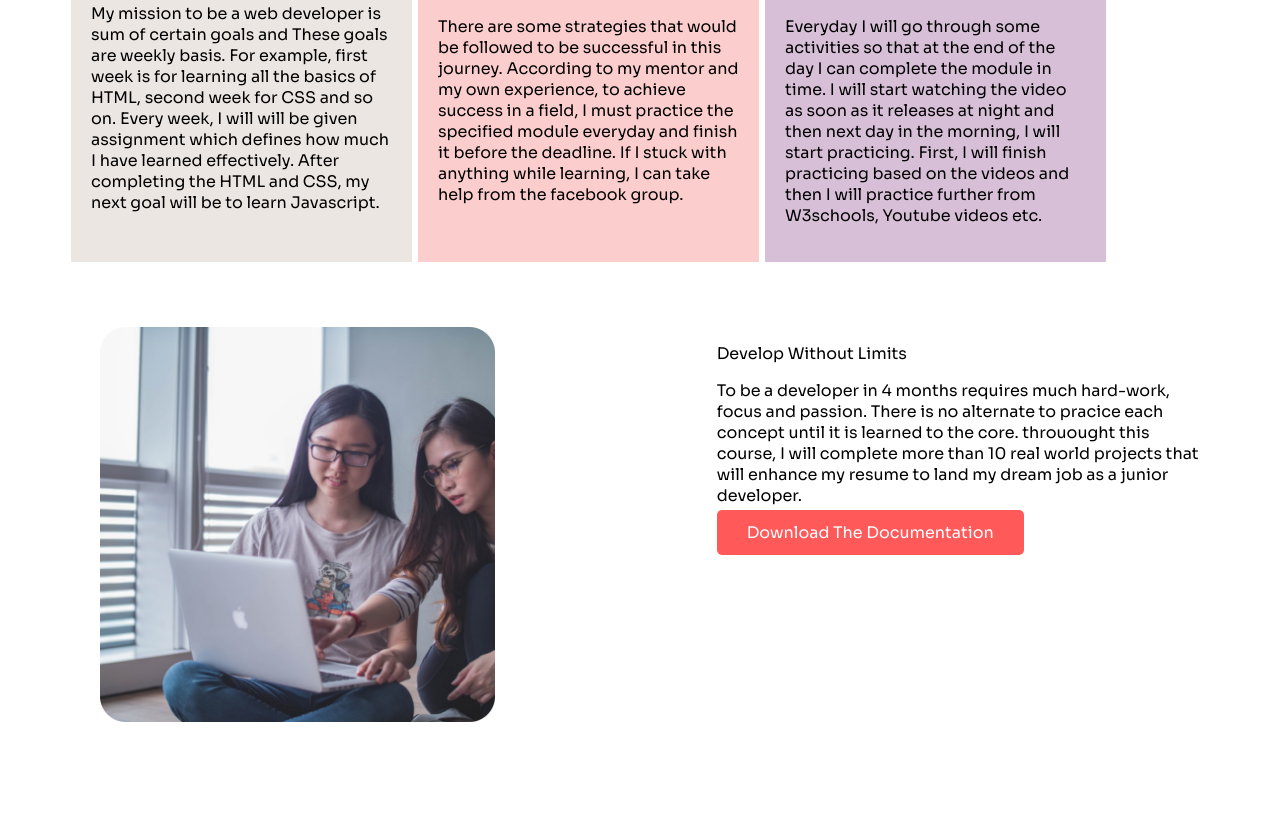
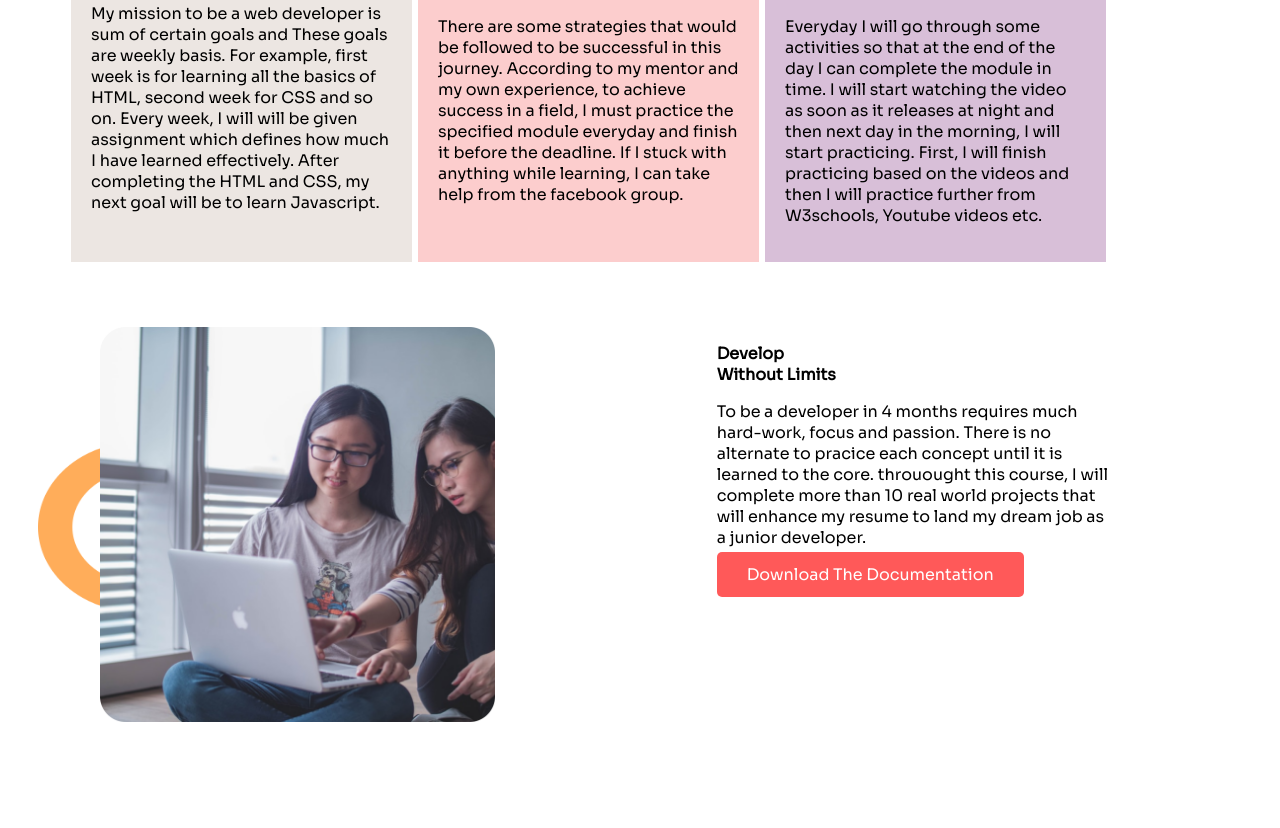
Before and after one commit to shoukhin2022/mission-2022, a plain HTML site: page index.html in a window 1280 px wide. Shown: the part 1100-1928 px from the top of the page. Drawn offline with Linux system fonts and the light colour scheme.

Commit message:
girlpic added

```diff
--- a/index.html
+++ b/index.html
@@ -61,14 +61,17 @@
         </div>
 
     </section>
-    <section>
+    <section id="girlpic">
         <div class="half-width">
             <img src="images/pictures/coding.png" alt="A girl practicing code">
         </div>
 
         <div class="half-width">
-            <p>Develop Without Limits</p>
             <p>
+                <b>Develop</b> <br>
+                <b>Without Limits</b>
+            </p>
+            <p id="devlimit">
                 To be a developer in 4 months requires much hard-work, focus and passion. There is no alternate to pracice each concept until it is learned to the core. throuought this course, I will complete more than 10 real world projects that will enhance my resume
                 to land my dream job as a junior developer.
             </p>
--- a/style.css
+++ b/style.css
@@ -72,6 +72,17 @@
             margin: 3px;
         }
 
+        #devlimit {
+            padding-right: 100px;
+        }
+
+        #girlpic {
+            background-image: url(images/shapes/shape-1.png);
+            background-repeat: no-repeat;
+            background-position: left;
+            background-size: 200px 170px;
+        }
+
         .contact {
             background-color: rgb(230, 212, 230);
             margin-left: 30px;
```
